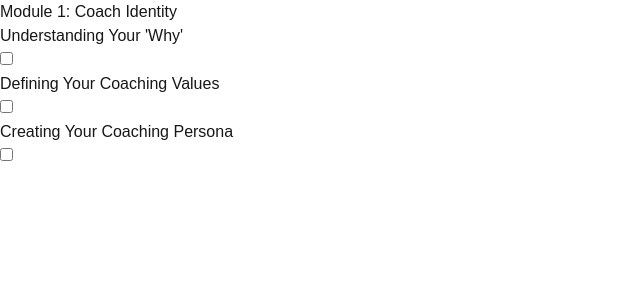
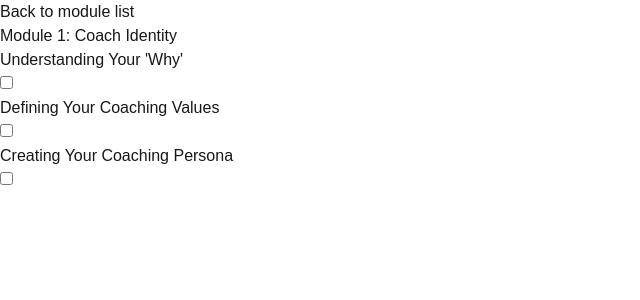
Before and after one commit to alexaspinalldev/coaching-masters-demo, a Next.js app in the folder cmdemo/: page /modules/1 in a window 1280 px wide. Shown: the top 300 px of the page, without its empty margins (0-640 px from the left). Built offline with nearby package versions, Linux system fonts and the light colour scheme.

Commit message:
Feat(Module): Add ModuleView stateful component

```diff
--- /dev/null
+++ b/cmdemo/src/app/components/moduleView.tsx
@@ -0,0 +1,52 @@
+"use client";
+
+import mockData from "@/app/data/mockData.json";
+import React, { useState } from "react";
+
+export default function ModuleView({ moduleId }: { moduleId: number }) {
+    interface Lesson {
+        lessonId: number;
+        title: string;
+        videoSrc: string;
+    }
+
+    interface Module {
+        moduleId: number;
+        title: string;
+        lessons: Lesson[];
+    }
+
+    const courseModules: Module[] = mockData;
+
+    const [selectedLesson, setSelectedLesson] = useState<Lesson | null>(null);
+
+    const module = courseModules.find(
+        (module) => module.moduleId === Number(moduleId)
+    );
+
+    return (
+        <div>
+            <h1>{module?.title || "Module not found"} </h1>
+            {
+                selectedLesson?.videoSrc && (
+                    <iframe
+                        src={selectedLesson.videoSrc}
+                        width="640"
+                        height="360"
+                        allowFullScreen
+                        title={selectedLesson.title}
+                    > </iframe>
+                )
+            }
+            <ol>
+                {
+                    module?.lessons.map((lesson) => (
+                        <li key={lesson.lessonId} onClick={() => setSelectedLesson(lesson)} >
+                            <div>{lesson.title} </div>
+                            < input type="checkbox" />
+                        </li>
+                    ))}
+            </ol>
+        </div>
+    );
+}
--- a/cmdemo/src/app/data/mockData.json
+++ b/cmdemo/src/app/data/mockData.json
@@ -7,19 +7,22 @@
                 "lessonId": 1.1,
                 "title": "Understanding Your 'Why'",
                 "desc": "Explore the core motivations behind your desire to coach and how they shape your approach.",
-                "videoSrc": "https://www.youtube.com/watch?v=placeholder1"
+                "videoSrc": "https://www.youtube.com/watch?v=f04vMDofYxc",
+                "viewed": false
             },
             {
                 "lessonId": 1.2,
                 "title": "Defining Your Coaching Values",
                 "desc": "Learn how to identify the values that will guide your coaching practice and decisions.",
-                "videoSrc": "https://www.youtube.com/watch?v=placeholder2"
+                "videoSrc": "https://www.youtube.com/watch?v=pH0iBmKm8J4",
+                "viewed": false
             },
             {
                 "lessonId": 1.3,
                 "title": "Creating Your Coaching Persona",
                 "desc": "Build a personal coaching identity that aligns with your strengths and authentic self.",
-                "videoSrc": "https://www.youtube.com/watch?v=placeholder3"
+                "videoSrc": "https://www.youtube.com/watch?v=RVFjNJmaVpc",
+                "viewed": false
             }
         ]
     },
@@ -31,19 +34,22 @@
                 "lessonId": 2.1,
                 "title": "The Power of Active Listening",
                 "desc": "Learn techniques to deeply hear and understand your clients’ words and emotions.",
-                "videoSrc": "https://www.youtube.com/watch?v=placeholder4"
+                "videoSrc": "https://www.youtube.com/watch?v=f04vMDofYxc",
+                "viewed": false
             },
             {
                 "lessonId": 2.2,
                 "title": "Asking Powerful Questions",
                 "desc": "Master the art of asking questions that unlock insight, motivation, and growth.",
-                "videoSrc": "https://www.youtube.com/watch?v=placeholder5"
+                "videoSrc": "https://www.youtube.com/watch?v=pH0iBmKm8J4",
+                "viewed": false
             },
             {
                 "lessonId": 2.3,
                 "title": "Building Rapport and Trust",
                 "desc": "Understand how to foster meaningful and safe coaching relationships.",
-                "videoSrc": "https://www.youtube.com/watch?v=placeholder6"
+                "videoSrc": "https://www.youtube.com/watch?v=RVFjNJmaVpc",
+                "viewed": false
             }
         ]
     },
@@ -55,19 +61,22 @@
                 "lessonId": 3.1,
                 "title": "Clarifying Client Goals",
                 "desc": "Help clients identify goals that are clear, aligned, and meaningful.",
-                "videoSrc": "https://www.youtube.com/watch?v=placeholder7"
+                "videoSrc": "https://www.youtube.com/watch?v=f04vMDofYxc",
+                "viewed": false
             },
             {
                 "lessonId": 3.2,
                 "title": "Creating Actionable Plans",
                 "desc": "Break down long-term goals into achievable steps with built-in motivation.",
-                "videoSrc": "https://www.youtube.com/watch?v=placeholder8"
+                "videoSrc": "https://www.youtube.com/watch?v=pH0iBmKm8J4",
+                "viewed": false
             },
             {
                 "lessonId": 3.3,
                 "title": "Accountability Without Pressure",
                 "desc": "Learn how to hold clients accountable in a supportive and empowering way.",
-                "videoSrc": "https://www.youtube.com/watch?v=placeholder9"
+                "videoSrc": "https://www.youtube.com/watch?v=RVFjNJmaVpc",
+                "viewed": false
             }
         ]
     }
--- a/cmdemo/src/app/modules/[moduleId]/page.tsx
+++ b/cmdemo/src/app/modules/[moduleId]/page.tsx
@@ -1,22 +1,13 @@
-import mockData from "@/app/data/mockData.json";
-const courseModules = mockData;
+import ModuleView from "@/app/components/moduleView";
 
-export default async function Module({ params }: Readonly<{ params: Promise<{ moduleId: string }> }>) {
+export default async function Module({ params }: Readonly<{ params: Promise<{ moduleId: number }> }>) {
   const { moduleId } = await params;
-  const module = courseModules.find((module: { moduleId: number }) => module.moduleId === Number(moduleId));
+
   return (
     <div>
       <main>
-
-        <h1>{module?.title}</h1>
-        <ol>
-          {module?.lessons.map((lesson: { lessonId: number, title: string }) => (
-            <li key={lesson.lessonId}>
-              <div>{lesson.title}</div>
-              <input type="checkbox" />
-            </li>
-          ))}
-        </ol>
+        <a href="/modules">Back to module list</a>
+        <ModuleView moduleId={moduleId} />
       </main>
     </div >
   );
```
